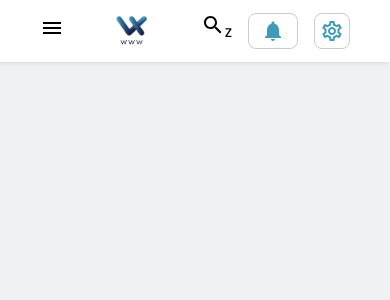
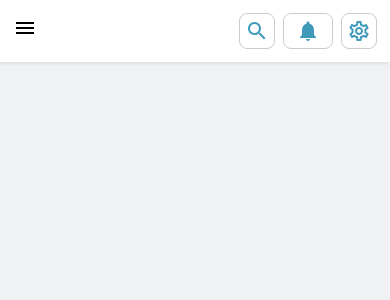
Before and after one commit to froyd03/Inventory-Management-System, a React (Vite) app: page / in a window 390 px wide. Shown: the top 300 px of the page. Built offline with nearby package versions, Linux system fonts and the light colour scheme.

Commit message:
header toggle buttons

```diff
--- a/src/components/Header.css
+++ b/src/components/Header.css
@@ -55,24 +55,37 @@ h4{
     display: flex;
     flex-direction: row;
     padding: 5px;
-    width: 20%;
-    min-width: 180px;
+    width: 30%;
+    min-width: 120px;
     color: var(--secondaryTextColor);
     border-radius: var(--borderRadius);
     border: 1px solid var(--borderInputColor);
 }
 
-.logo{
+.logo, .search-icon{
     display: none;
 }
 
 @media (max-width: 500px) {
+    header{
+        padding: 0 .8rem;
+    }
+
     .inp-search{
         display: none;
     }
 
-    .logo{
-        display: block;
+    .search-icon{
+        border: 1px solid var(--borderInputColor);
+        display: flex;
+        align-items: center;
+        padding: 0 5px;
+        color: var(--buttonColor);
+        border-radius: var(--borderRadius);
+    }
+
+    .footer{
+        gap: .5rem;
     }
 }
 
--- a/src/components/Header.jsx
+++ b/src/components/Header.jsx
@@ -4,6 +4,7 @@ import NotificationsIcon from '@mui/icons-material/Notifications';
 import SettingsOutlinedIcon from '@mui/icons-material/SettingsOutlined';
 import SearchOutlinedIcon from '@mui/icons-material/SearchOutlined';
 import MenuOutlinedIcon from '@mui/icons-material/MenuOutlined';
+import { useRef, useState, useEffect } from 'react';
 
 export default function Header(){
 
@@ -11,20 +12,60 @@ export default function Header(){
         document.querySelector('nav').classList.toggle("active");
     }
 
+    const inpSearchRef = useRef();
+    const SearchIconRef = useRef();
+    const inputFocusRef = useRef();
+    const [hideSearch, setHideSearch] = useState(true);
+
+    function searchIconBtn(){
+        SearchIconRef.current.style.display = hideSearch ? "none" : "flex";
+        inpSearchRef.current.style.display = hideSearch ? "flex" : "none";
+
+        if(hideSearch) inputFocusRef.current.focus();
+        inputFocusRef.current.value = "";
+    }
+
+    const [isFocused, setIsFocused] = useState(false);
+    useEffect(() => {
+        const handleFocus = () => setIsFocused(true);
+        const handleBlur = () => setIsFocused(false);
+
+        const inputElement = inputFocusRef.current;
+        if (inputElement) {
+            inputElement.addEventListener("focus", handleFocus);
+            inputElement.addEventListener("blur", handleBlur);
+            setHideSearch(s => !s);
+        }
+
+        return () => {
+            if (inputElement) {
+                inputElement.removeEventListener("focus", handleFocus);
+                inputElement.removeEventListener("blur", handleBlur);
+            }
+        };
+
+    }, []);
+
+    useEffect(() => {
+        SearchIconRef.current.style.display = isFocused ? "none" : "flex";
+        inpSearchRef.current.style.display = isFocused ? "flex" : "none";
+    }, [isFocused])
+
+
     return(
         <header>
             <div className="menu-btn">
                 <MenuOutlinedIcon onClick={toggleMenu}/>
             </div>
             <h4>Dashboard</h4>
-            <div className="inp-search">
+            <div className="inp-search" ref={inpSearchRef}>
                 <SearchOutlinedIcon />
-                <input type="text" placeholder='Search'/>
+                <input type="text" ref={inputFocusRef} placeholder='Search'/>
             </div>
             <img src={logo} width='50px' className='logo' alt="" />
             <div className='footer'>
-                <div className="search-icon">
-                    <SearchOutlinedIcon />z
+                <div onClick={searchIconBtn} ref={SearchIconRef} className="search-icon">
+                    <SearchOutlinedIcon />
                 </div>
                 <div className="notifications">
                     <NotificationsIcon />
```
